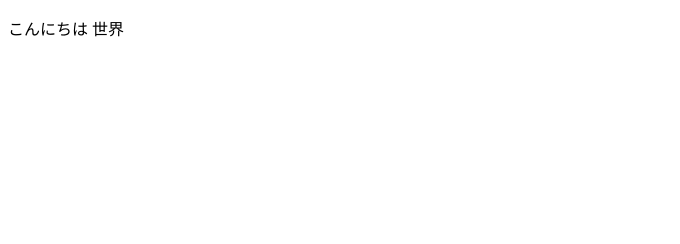
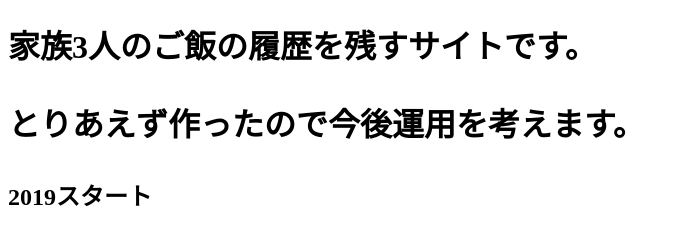
Before and after one commit to 466548/meshi, a plain HTML site: page public/index.html in a window 1280 px wide. Shown: the whole page, without its empty margins (0-680 px from the left). Drawn offline with Linux system fonts and the light colour scheme.

Commit message:
change index.html

```diff
--- a/public/index.html
+++ b/public/index.html
@@ -1,10 +1,16 @@
 <!DOCTYPE html>
-<html>
-<head>
+<html lang="ja">
+  <head>
     <meta charset="utf-8">
-    <title>テスト サイト</title>
-</head>
-<body>
-    <p>こんにちは 世界</p>
-</body>
+    <style src="css/style.css"></style>
+    <title>ご飯の履歴を作る謎サイト</title>
+  </head>
+  <body>
+    <h1 class="sitettl">家族3人のご飯の履歴を残すサイトです。
+      <p>とりあえず作ったので今後運用を考えます。</p>
+    </h1>
+    <main class="main">
+      <h2 class="content_ttl">2019スタート</h2>
+    </main>
+  </body>
 </html>
```
